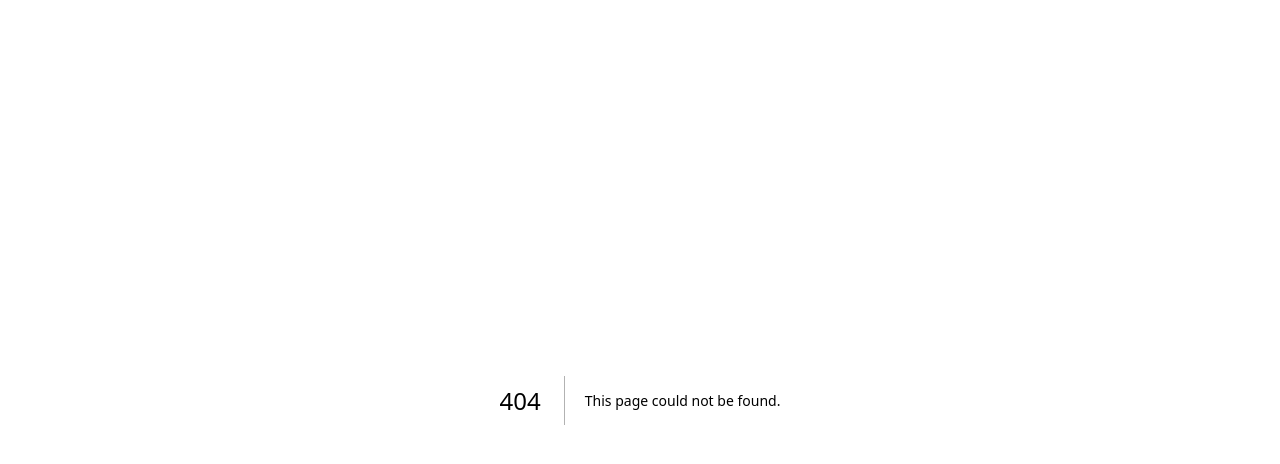
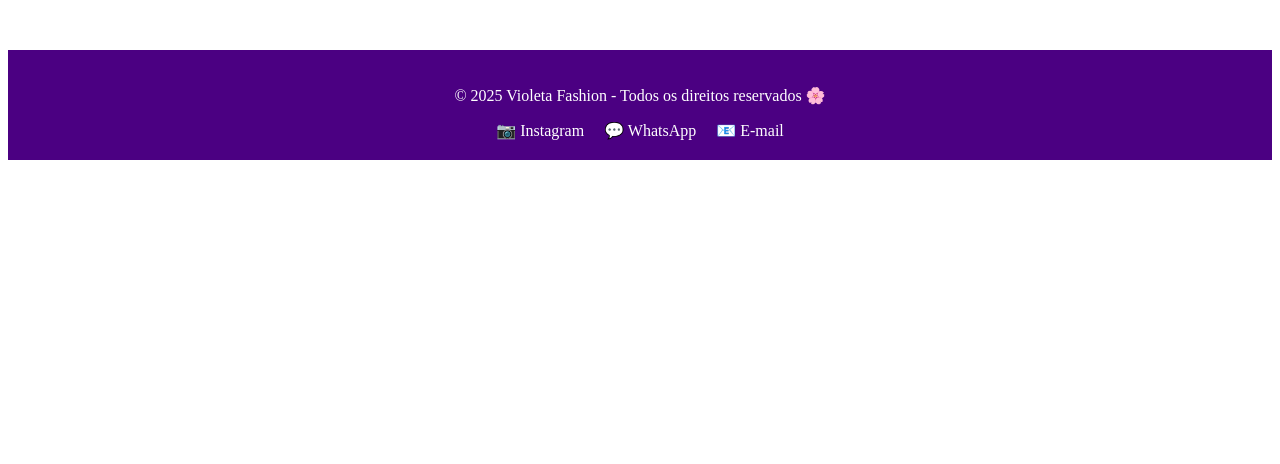
Before and after one commit to jamillebarbosa344/Violeta-fashion-frontend-novo, a Next.js app: page /components/Footer in a window 1280 px wide. Before the commit this address had no page. Shown: the top 464 px of the page. Built offline with nearby package versions, Linux system fonts and the light colour scheme.

Commit message:
Create Footer.js

```diff
--- /dev/null
+++ b/pages/components/Footer.js
@@ -0,0 +1,28 @@
+export default function Footer() {
+  return (
+    <footer style={{
+      marginTop: "50px",
+      padding: "20px",
+      backgroundColor: "#4B0082",
+      color: "white",
+      textAlign: "center"
+    }}>
+      <p>© {new Date().getFullYear()} Violeta Fashion - Todos os direitos reservados 🌸</p>
+
+      <div style={{ marginTop: "10px" }}>
+        <a href="https://www.instagram.com" target="_blank" rel="noopener noreferrer"
+          style={{ margin: "0 10px", color: "white", textDecoration: "none" }}>
+          📷 Instagram
+        </a>
+        <a href="https://wa.me/5599999999999" target="_blank" rel="noopener noreferrer"
+          style={{ margin: "0 10px", color: "white", textDecoration: "none" }}>
+          💬 WhatsApp
+        </a>
+        <a href="mailto:contato@violetafashion.com"
+          style={{ margin: "0 10px", color: "white", textDecoration: "none" }}>
+          📧 E-mail
+        </a>
+      </div>
+    </footer>
+  );
+}
```
